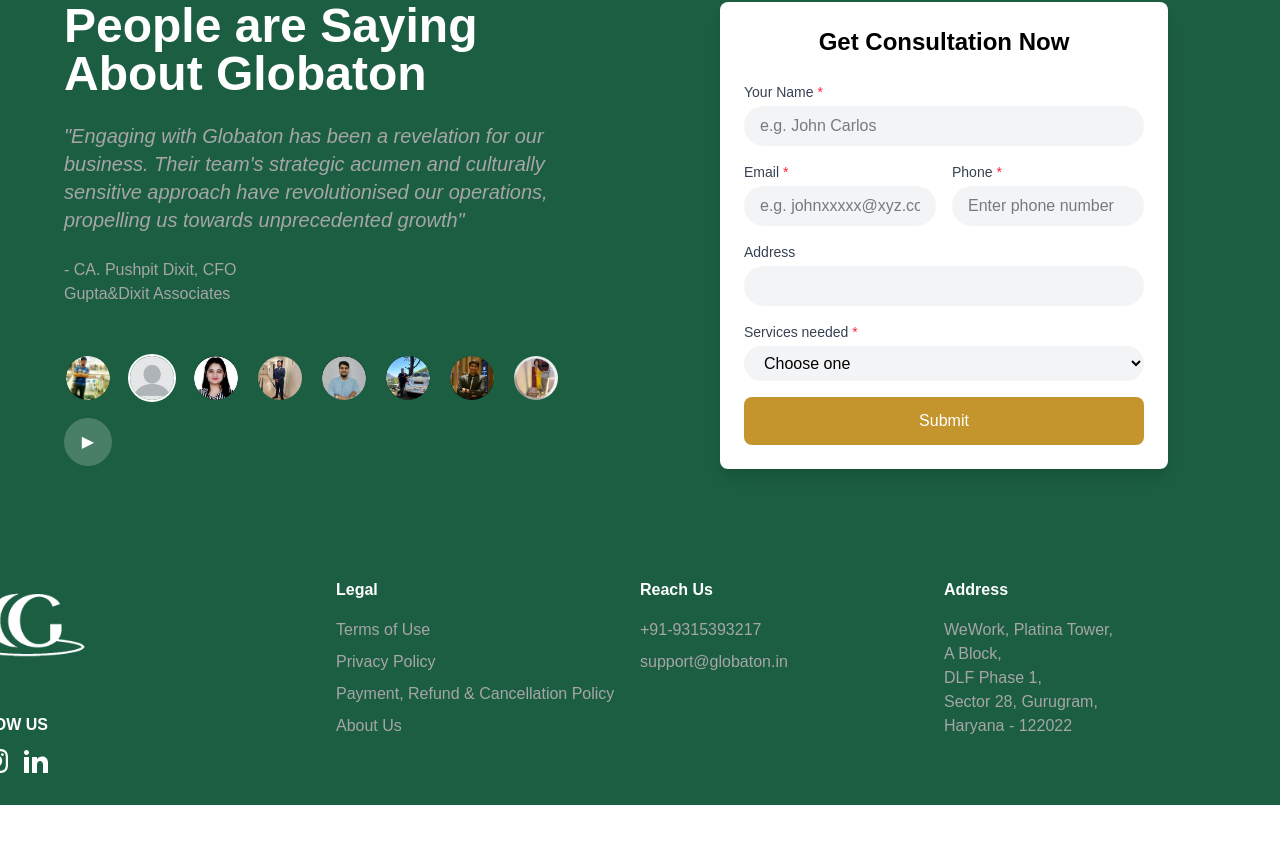
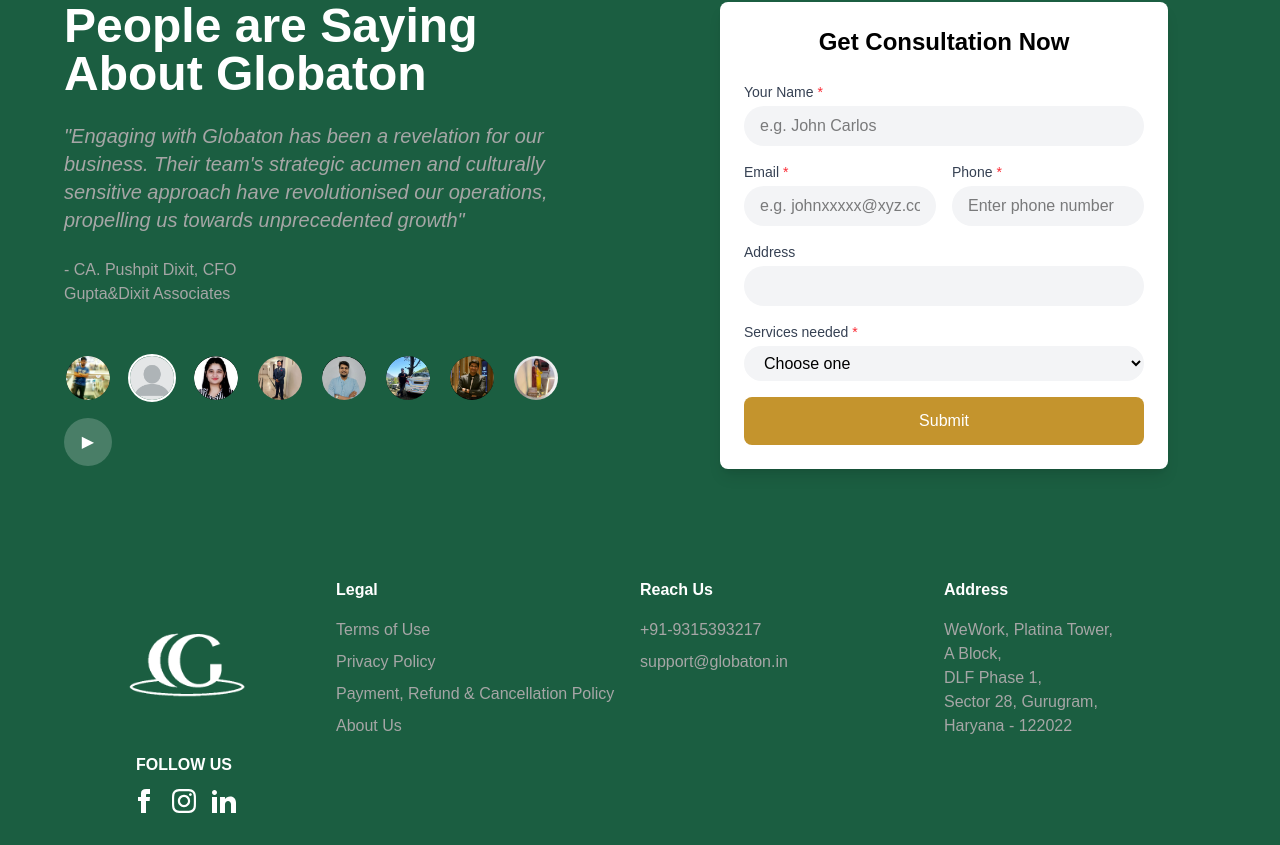
Before and after one commit to Ankita030694/globaton, a Next.js app: page / in a window 1280 px wide. Shown: the part 3965-4810 px from the top of the page. Before the commit the page ends 4770 px from the top, so only its background shows below. Built offline with nearby package versions, Linux system fonts and the light colour scheme; no server answers; the database is empty.

Commit message:
fixed footer icons issue

```diff
--- a/src/components/Footer.tsx
+++ b/src/components/Footer.tsx
@@ -5,31 +5,31 @@
   return (
     <div className="bg-[#1B5E41] p-4 md:p-8 mt-auto">
       <div className="flex flex-col md:flex-row justify-between items-start max-w-7xl mx-auto space-y-8 md:space-y-0">
-        <div className="w-full md:w-1/4 flex flex-col items-center md:items-start">
+        <div className="w-full md:w-1/4 flex flex-col items-center">
           <Link href="/">
             <Image
               src="/logo1.png"
               alt="Globaton Logo"
               width={400}
               height={400}
-              className="md:-ml-40 md:-mt-10 w-48 md:w-auto"
+              className="w-48 md:w-auto"
             />
           </Link>
-          <h3 className="text-white font-bold mb-3 text-center md:text-left mt-4 md:mt-0 md:-ml-20">FOLLOW US</h3>
-          <div className="flex space-x-4 justify-start md:-ml-22">
+          <h3 className="text-white font-bold mb-3 text-center">FOLLOW US</h3>
+          <div className="flex space-x-4 justify-center">
             <a href="https://www.facebook.com/GlobatonManagementAdvisors" className="text-white hover:text-gray-300">
               <svg xmlns="http://www.w3.org/2000/svg" className="h-6 w-6" fill="currentColor" viewBox="0 0 24 24">
-                <path d="M9 8h-3v4h3v12h5v-12h3.642l.358-4h-4v-1.667c0-.955.192-1.333 1.115-1.333h2.885v-5h-3.808c-3.596 0-5.192 1.583-5.192 4.615v3.385z"/>
+                <path d="M9 8h-3v4h3v12h5v-12h3.642l.358-4h-4v-1.667c0-.955.192-1.333 1.115-1.333h2.885v-5h-3.808c-3.596 0-5.192 1.583-5.192 4.615v3.385z" />
               </svg>
             </a>
             <a href="https://www.instagram.com/globaton.in/" className="text-white hover:text-gray-300">
               <svg xmlns="http://www.w3.org/2000/svg" className="h-6 w-6" fill="currentColor" viewBox="0 0 24 24">
-                <path d="M12 2.163c3.204 0 3.584.012 4.85.07 3.252.148 4.771 1.691 4.919 4.919.058 1.265.069 1.645.069 4.849 0 3.205-.012 3.584-.069 4.849-.149 3.225-1.664 4.771-4.919 4.919-1.266.058-1.644.07-4.85.07-3.204 0-3.584-.012-4.849-.07-3.26-.149-4.771-1.699-4.919-4.92-.058-1.265-.07-1.644-.07-4.849 0-3.204.013-3.583.07-4.849.149-3.227 1.664-4.771 4.919-4.919 1.266-.057 1.645-.069 4.849-.069zm0-2.163c-3.259 0-3.667.014-4.947.072-4.358.2-6.78 2.618-6.98 6.98-.059 1.281-.073 1.689-.073 4.948 0 3.259.014 3.668.072 4.948.2 4.358 2.618 6.78 6.98 6.98 1.281.058 1.689.072 4.948.072 3.259 0 3.668-.014 4.948-.072 4.354-.2 6.782-2.618 6.979-6.98.059-1.28.073-1.689.073-4.948 0-3.259-.014-3.667-.072-4.947-.196-4.354-2.617-6.78-6.979-6.98-1.281-.059-1.69-.073-4.949-.073zm0 5.838c-3.403 0-6.162 2.759-6.162 6.162s2.759 6.163 6.162 6.163 6.162-2.759 6.162-6.163c0-3.403-2.759-6.162-6.162-6.162zm0 10.162c-2.209 0-4-1.79-4-4 0-2.209 1.791-4 4-4s4 1.791 4 4c0 2.21-1.791 4-4 4zm6.406-11.845c-.796 0-1.441.645-1.441 1.44s.645 1.44 1.441 1.44c.795 0 1.439-.645 1.439-1.44s-.644-1.44-1.439-1.44z"/>
+                <path d="M12 2.163c3.204 0 3.584.012 4.85.07 3.252.148 4.771 1.691 4.919 4.919.058 1.265.069 1.645.069 4.849 0 3.205-.012 3.584-.069 4.849-.149 3.225-1.664 4.771-4.919 4.919-1.266.058-1.644.07-4.85.07-3.204 0-3.584-.012-4.849-.07-3.26-.149-4.771-1.699-4.919-4.92-.058-1.265-.07-1.644-.07-4.849 0-3.204.013-3.583.07-4.849.149-3.227 1.664-4.771 4.919-4.919 1.266-.057 1.645-.069 4.849-.069zm0-2.163c-3.259 0-3.667.014-4.947.072-4.358.2-6.78 2.618-6.98 6.98-.059 1.281-.073 1.689-.073 4.948 0 3.259.014 3.668.072 4.948.2 4.358 2.618 6.78 6.98 6.98 1.281.058 1.689.072 4.948.072 3.259 0 3.668-.014 4.948-.072 4.354-.2 6.782-2.618 6.979-6.98.059-1.28.073-1.689.073-4.948 0-3.259-.014-3.667-.072-4.947-.196-4.354-2.617-6.78-6.979-6.98-1.281-.059-1.69-.073-4.949-.073zm0 5.838c-3.403 0-6.162 2.759-6.162 6.162s2.759 6.163 6.162 6.163 6.162-2.759 6.162-6.163c0-3.403-2.759-6.162-6.162-6.162zm0 10.162c-2.209 0-4-1.79-4-4 0-2.209 1.791-4 4-4s4 1.791 4 4c0 2.21-1.791 4-4 4zm6.406-11.845c-.796 0-1.441.645-1.441 1.44s.645 1.44 1.441 1.44c.795 0 1.439-.645 1.439-1.44s-.644-1.44-1.439-1.44z" />
               </svg>
             </a>
             <a href="https://www.linkedin.com/company/globaton/about/?viewAsMember=true" className="text-white hover:text-gray-300">
               <svg xmlns="http://www.w3.org/2000/svg" className="h-6 w-6" fill="currentColor" viewBox="0 0 24 24">
-                <path d="M4.98 3.5c0 1.381-1.11 2.5-2.48 2.5s-2.48-1.119-2.48-2.5c0-1.38 1.11-2.5 2.48-2.5s2.48 1.12 2.48 2.5zm.02 4.5h-5v16h5v-16zm7.982 0h-4.968v16h4.969v-8.399c0-4.67 6.029-5.052 6.029 0v8.399h4.988v-10.131c0-7.88-8.922-7.593-11.018-3.714v-2.155z"/>
+                <path d="M4.98 3.5c0 1.381-1.11 2.5-2.48 2.5s-2.48-1.119-2.48-2.5c0-1.38 1.11-2.5 2.48-2.5s2.48 1.12 2.48 2.5zm.02 4.5h-5v16h5v-16zm7.982 0h-4.968v16h4.969v-8.399c0-4.67 6.029-5.052 6.029 0v8.399h4.988v-10.131c0-7.88-8.922-7.593-11.018-3.714v-2.155z" />
               </svg>
             </a>
           </div>
```
